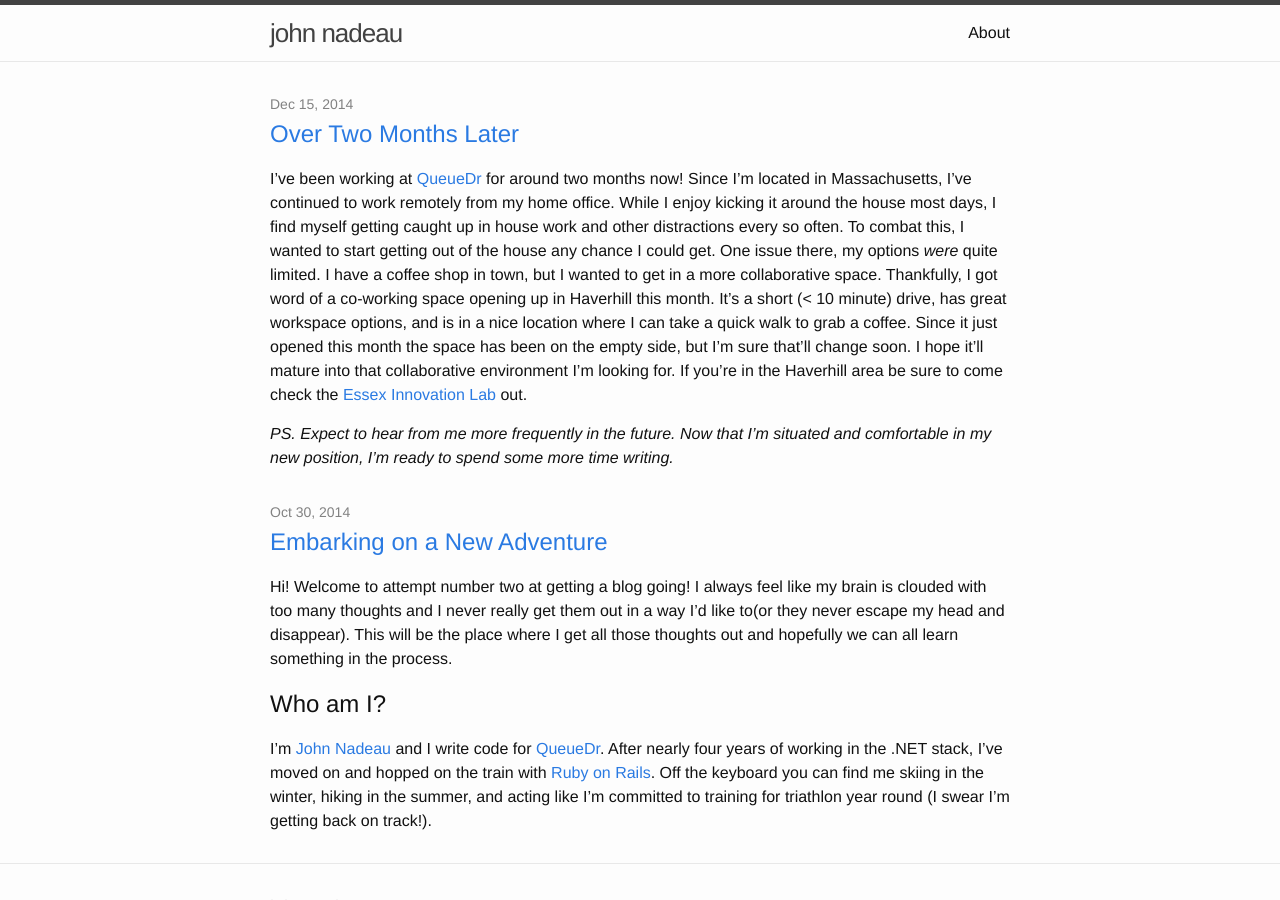
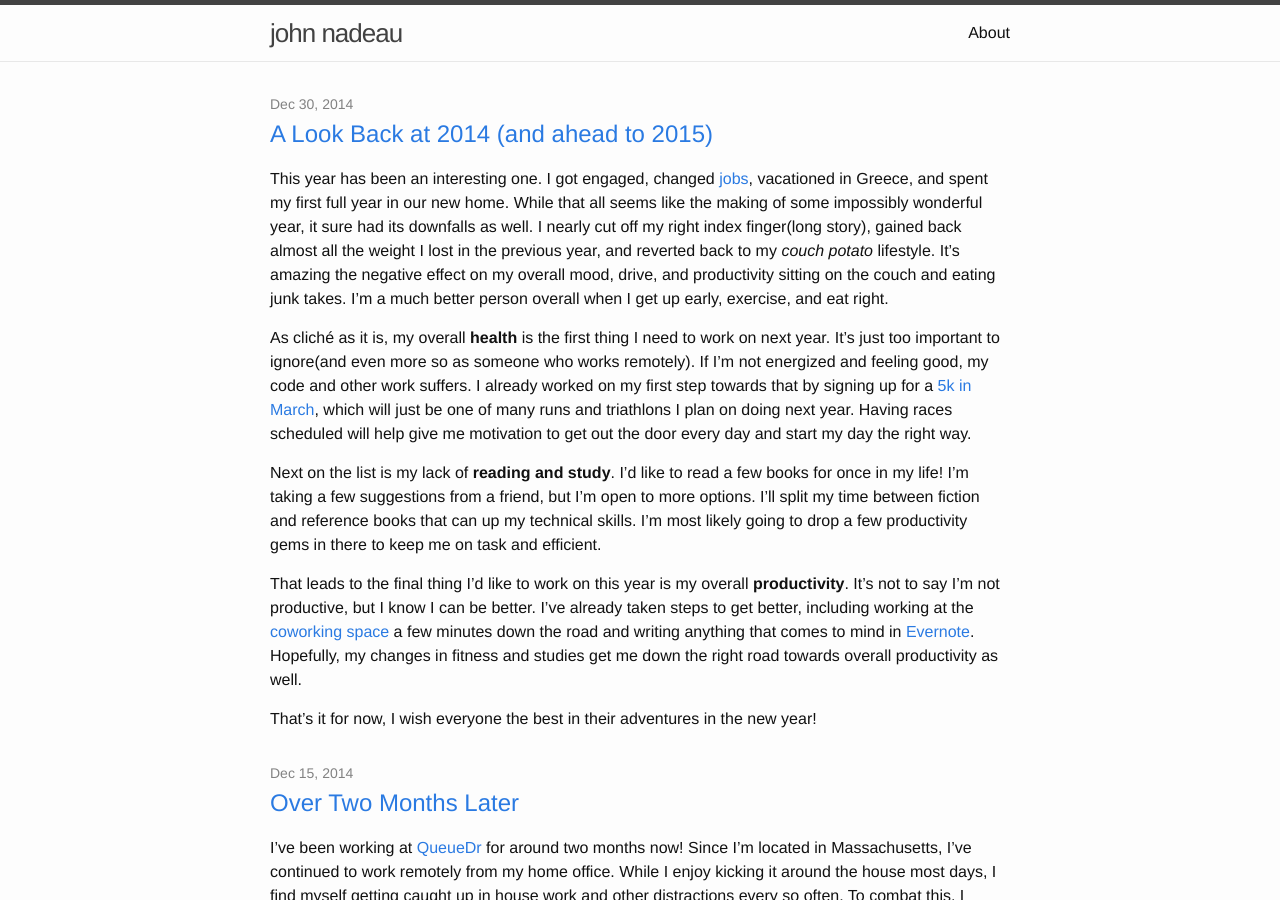
Before and after one commit to johnnadeau/johnnadeau.github.io, a Jekyll site: the page built from index.html, in a window 1280 px wide and 900 px high. Built offline with Jekyll 4.4.1, drawn with Linux system fonts in a browser that asks for light colours; the list of posts is cut into pages by our own code.

Commit message:
finalized new years post

```diff
--- a/_posts/2014-12-30-a-look-back-at-2014.markdown
+++ b/_posts/2014-12-30-a-look-back-at-2014.markdown
@@ -1,26 +1,33 @@
 ---
 layout: post
-title: "A Look Back at 2014"
+title: "A Look Back at 2014 (and ahead to 2015)"
 date: 2014-12-30 10:20
+tags: health reading productivity
 comments: true
-published: false
 ---
 This year has been an interesting one. I got engaged, changed [jobs](http://queuedr.com), vacationed in Greece,
 and spent my first full year in our new home. While that all seems like the making of some impossibly wonderful
-year, it sure had its downfalls as well. I nearly cut off my right index finger, gained back almost all the weight
+year, it sure had its downfalls as well. I nearly cut off my right index finger(long story), gained back almost all the weight
 I lost in the previous year, and reverted back to my _couch potato_ lifestyle. It's amazing the negative effect
 on my overall mood, drive, and productivity sitting on the couch and eating junk takes. I'm a much better person
 overall when I get up early, exercise, and eat right.
 
-As cliché as it is, my overall health is the first thing I need to work on next year. It's just too important to
+As cliché as it is, my overall **health** is the first thing I need to work on next year. It's just too important to
 ignore(and even more so as someone who works remotely). If I'm not energized and feeling good, my code and other
 work suffers. I already worked on my first step towards that by signing up for a
 [5k in March](http://smuttynose-palooza.com/), which will just be one of many runs and triathlons I plan on doing
 next year. Having races scheduled will help give me motivation to get out the door every day and start my day
 the right way.
 
-#TODO: paragraph about reading/learning
+Next on the list is my lack of **reading and study**. I'd like to read a few books for once in my life! I'm taking a
+few suggestions from a friend, but I'm open to more options. I'll split my time between fiction and reference books
+that can up my technical skills. I'm most likely going to drop a few productivity gems in there to keep me on
+task and efficient.
 
-#TODO: paragraph about organization/productivity
+That leads to the final thing I'd like to work on this year is my overall **productivity**. It's not to say I'm not
+productive, but I know I can be better. I've already taken steps to get better, including working at the
+[coworking space](http://www.haverhillcoworking.com/) a few minutes down the road and writing anything that
+comes to mind in [Evernote](http://evernote.com). Hopefully, my changes in fitness and studies get me down the
+right road towards overall productivity as well.
 
-I wish everyone the best in their adventures in the new year!
+That's it for now, I wish everyone the best in their adventures in the new year!
```
